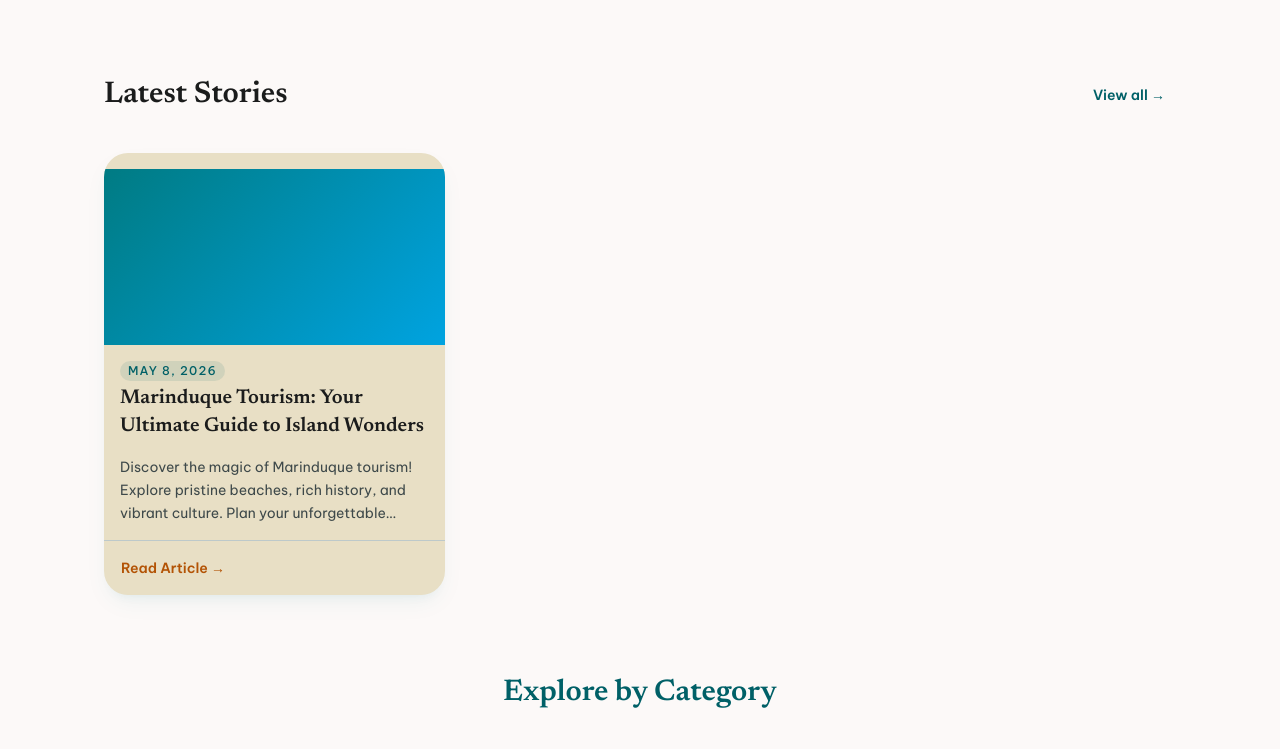
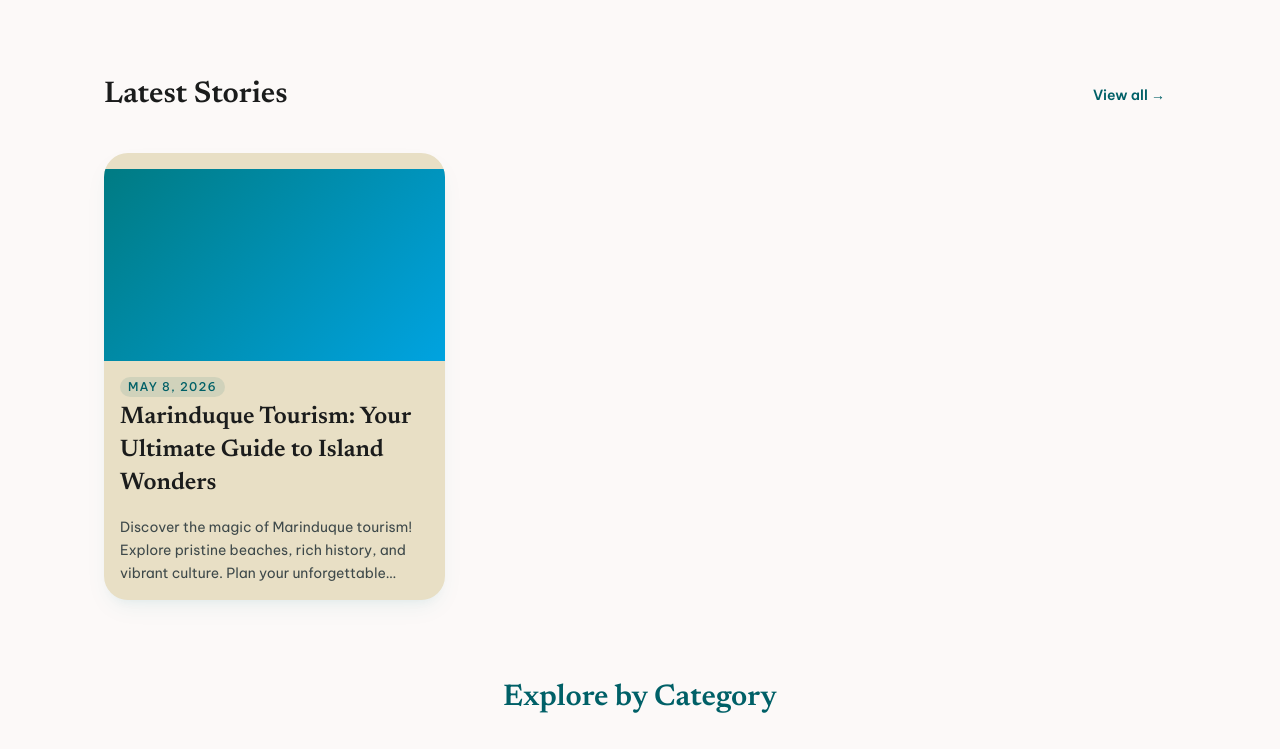
Before and after one commit to lenardatthebreakwater/marinduque.site, a Next.js app: page / in a window 1280 px wide. Shown: the part 523-1272 px from the top of the page. Built offline with nearby package versions, Linux system fonts and the light colour scheme.

Commit message:
Modified blog card components

```diff
--- a/app/blog/page.js
+++ b/app/blog/page.js
@@ -97,8 +97,8 @@ export default async function BlogPage({ searchParams }) {
         ) : (
           <div className="grid grid-cols-1 md:grid-cols-2 lg:grid-cols-3 gap-8">
             {posts.map((post) => (
+            <Link key={post.slug} href={`/blog/${post.slug}`} className="block">
               <Card
-                key={post.slug}
                 className="bg-[#e8dfc5] border-0 overflow-hidden ambient-shadow flex flex-col group hover:-translate-y-1 transition-transform duration-300"
               >
                 <div className="h-48 tropical-gradient w-full" />
@@ -115,12 +115,8 @@ export default async function BlogPage({ searchParams }) {
                     {post.description}
                   </p>
                 </CardContent>
-                <CardFooter>
-                  <Button asChild variant="ghost" className="text-[#b35305] hover:text-[#8e3f00] font-semibold text-sm p-0 h-auto">
-                    <Link href={`/blog/${post.slug}`}>Read More →</Link>
-                  </Button>
-                </CardFooter>
               </Card>
+            </Link>
             ))}
           </div>
         )}
--- a/app/page.js
+++ b/app/page.js
@@ -101,33 +101,31 @@ export default function HomePage() {
 										<h3 className="font-display text-xl font-semibold text-[#1b1c1c]">Article {i}</h3>
 									</CardHeader>
 									<CardContent>
-										<p className="text-[#3e494a] text-sm leading-relaxed">Your first posts will appear here once generated.</p>
+										<p className="text-[#3e494a] text-sm leading-relaxed">New stories coming soon. Check back shortly.</p>
 									</CardContent>
 								</Card>
 							))
 							: latestPosts.map((post) => (
+              <Link key={post.slug} href={`/blog/${post.slug}`} className="block">
                 <Card
-									key={post.slug}
                   className="bg-[#e8dfc5] border-0 overflow-hidden ambient-shadow flex flex-col group hover:-translate-y-1 transition-transform duration-300"
                 >
-									<div className="h-44 tropical-gradient w-full" />
+                  <div className="h-48 tropical-gradient w-full" />
                   <CardHeader>
                     <Badge className="w-fit bg-[#006067]/10 text-[#006067] border-0 text-xs uppercase tracking-widest">
                       {formatDate(post.date)}
                     </Badge>
-										<h3 className="font-display text-xl font-semibold text-[#1b1c1c] group-hover:text-[#006067] transition-colors leading-snug">
+                    <h2 className="font-display text-2xl font-semibold text-[#1b1c1c] group-hover:text-[#006067] transition-colors leading-snug">
                       {post.title}
-										</h3>
+                    </h2>
                   </CardHeader>
                   <CardContent className="flex-grow">
-										<p className="text-[#3e494a] text-sm leading-relaxed line-clamp-3">{post.description}</p>
+                    <p className="text-[#3e494a] text-sm leading-relaxed line-clamp-3">
+                      {post.description}
+                    </p>
                   </CardContent>
-									<CardFooter>
-										<Button asChild variant="ghost" className="text-[#b35305] hover:text-[#8e3f00] font-semibold text-sm p-0 h-auto">
-											<Link href={`/blog/${post.slug}`}>Read Article →</Link>
-										</Button>
-									</CardFooter>
                 </Card>
+              </Link>
 							))}
 					</div>
 				</section>
```
Lines whose indentation alone changed are shown as unchanged.
